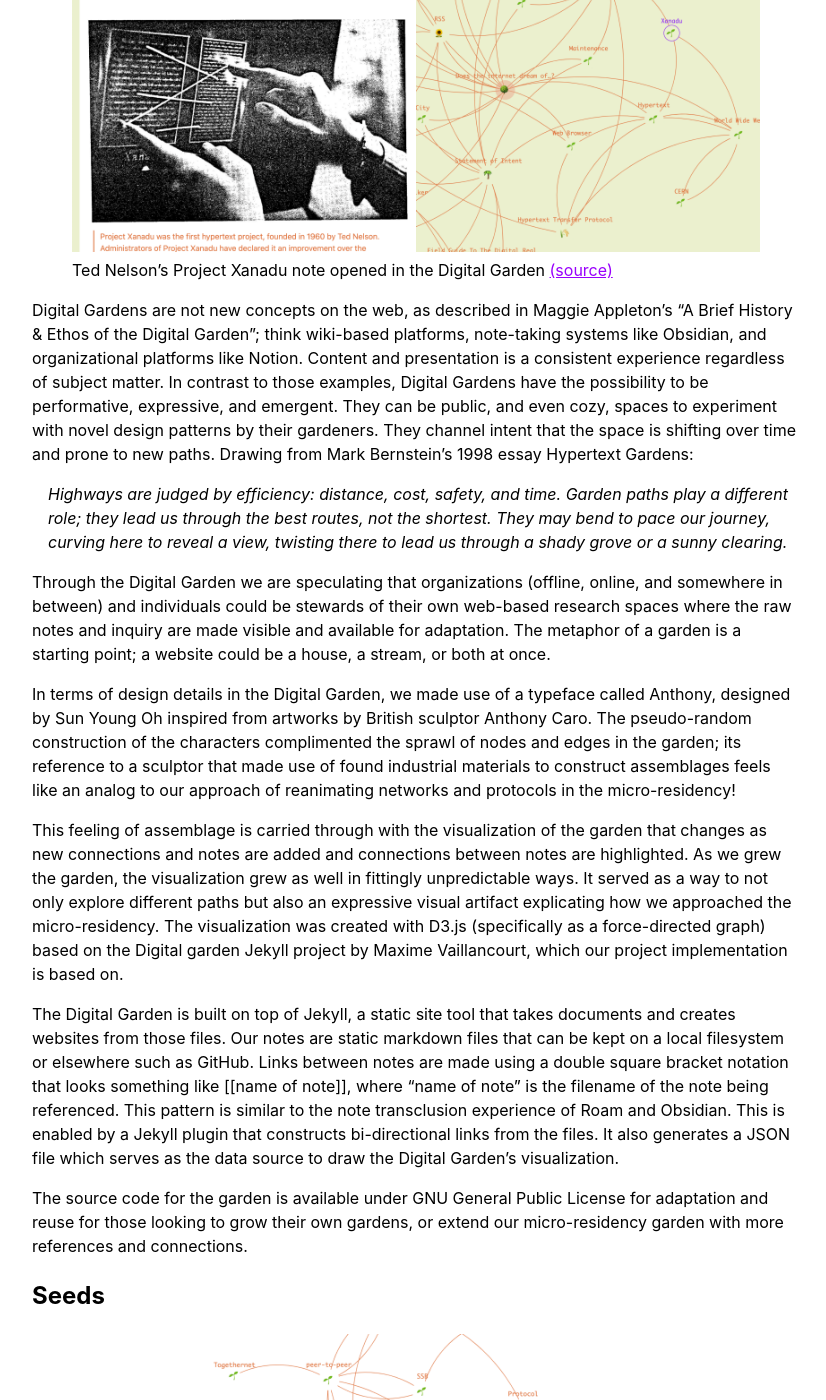
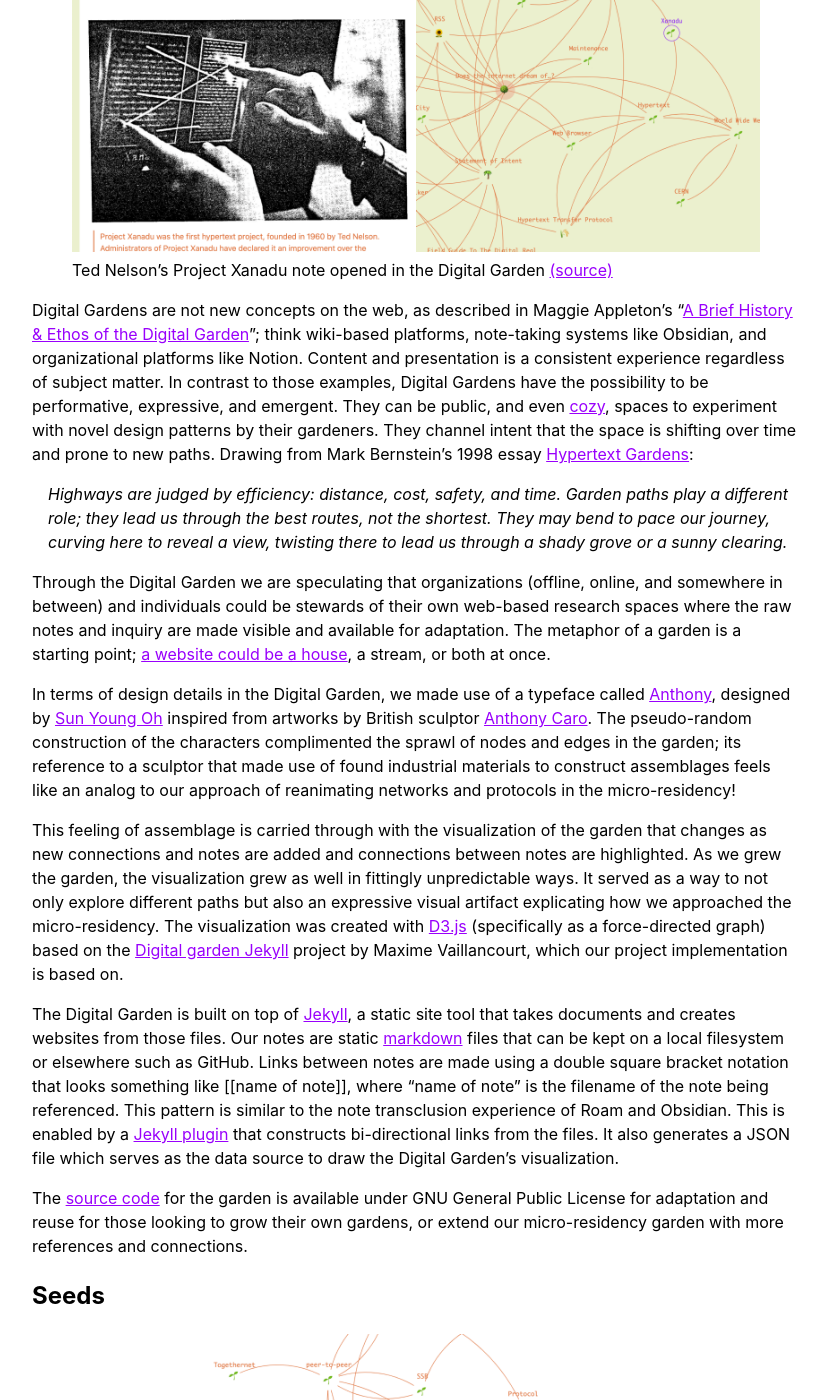
Before and after one commit to hyphacoop/hypha.coop, a Jekyll site: the page built from _posts/2022-09-24-gardens-in-the-computer.md, in a window 1280 px wide and 1400 px high, scrolled down 1956 px. Shown: the whole window, without its empty margins (32-858 px from the left). Built offline with Jekyll 4.4.1, drawn with Linux system fonts in a browser that asks for light colours; some of the changed text lies outside the part shown.

Commit message:
add links

```diff
--- a/_posts/2022-09-24-gardens-in-the-computer.md
+++ b/_posts/2022-09-24-gardens-in-the-computer.md
@@ -9,37 +9,37 @@ excerpt: 'The Digital Garden began with our initial seeds: references to publish
 ### {{ page.excerpt }}
 <figure>
 <img src='/assets/images/posts/2022-09-24-garden-01.jpg' />
-<figcaption>Ted Nelson’s Project Xanadu note opened in the Digital Garden <a href="https://digitalgarden.hypha.coop/xanadu">(source)</a></figcaption>
+<figcaption>Community Memory (<a href="https://www.computerhistory.org/collections/catalog/102680119">source</a>). Courtesy of Gwen Bell, Computer History Museum</figcaption>
 </figure>
-In the Spring of 2021 Hypha was invited by From Later, friends and foresight studio in Toronto, to participate in a micro-residency as part of The Bentway’s Digital and/as Public Space initiative that included the creation of a mobile game to meander public spaces and a Field Guide. The micro-residency brought together six talented artists, researchers, and designers to examine tensions in navigating the possibilities of online and offline public spaces; an exploration of “the interaction between digital and physical space in order to re-examine public space, overcome access barriers, promote civic engagement, and support community resilience in online, offline, and hybrid contexts.”
+In the Spring of 2021 Hypha was invited by <a href="https://fromlater.com/">From Later</a>, friends and foresight studio in Toronto, to participate in a micro-residency as part of The Bentway’s <a href="https://www.thebentway.ca/stories/digital-and-as-public-space/"><em>Digital and/as Public Space</em></a> initiative that included the creation of a <a href="https://www.directionstonowhere.com/">mobile game</a> to meander public spaces and a <a href="https://www.thebentway.ca/stories/field-guide/">Field Guide</a>. The <a href="https://www.thebentway.ca/digital-and-as-public-space-micro-residencies/">micro-residency</a> brought together six talented artists, researchers, and designers to examine tensions in navigating the possibilities of online and offline public spaces; an exploration of “the interaction between digital and physical space in order to re-examine public space, overcome access barriers, promote civic engagement, and support community resilience in online, offline, and hybrid contexts.”
 
 Where does one start? The previous year had been the founding of Hypha, and a sort of up-rooting experienced by many, and the invitation to participate in the micro-residency turned out to be a fitting prompt for reflecting on what gave us the motivation to work together and experiment in ways of producing research about the future and the past of networks, which is both legible and expressive.
 
-Our micro-residency contribution, The Digital Garden and cultivated narrative Does the internet dream of…?, was created with this in mind and spirit. These pieces are a sprawl of interconnected references that inform a set of three retro-futurist narratives based on how we saw network infrastructure, protocols, and communities, reanimated to create a possible future that is vibrant and equitable.
+Our micro-residency contribution, <a href="https://digitalgarden.hypha.coop">The Digital Garden</a> and cultivated narrative <a href="https://digitalgarden.hypha.coop/does-the-internet-dream">Does the internet dream of…?</a>, was created with this in mind and spirit. These pieces are a sprawl of interconnected references that inform a set of three retro-futurist narratives based on how we saw network infrastructure, protocols, and communities, reanimated to create a possible future that is vibrant and equitable.
 
-Hypertext, RSS (RDF Site Summary or Really Simple Syndication), and publishing were initial seeds in our garden from which connections were made to initiatives by Hypha members like Distributed Press, the artist practice of Mierle Laderman Ukeles, and projects that have lingered in our minds like Community Memory and RSS.
+Hypertext, RSS (RDF Site Summary or Really Simple Syndication), and publishing were initial seeds in our garden from which connections were made to initiatives by Hypha members like <a href="https://distributed.press/">Distributed Press</a>, the artist practice of <a href="https://digitalgarden.hypha.coop/maintenance">Mierle Laderman Ukeles</a>, and projects that have lingered in our minds like <a href="https://digitalgarden.hypha.coop/community-memory">Community Memory</a> and <a href="https://digitalgarden.hypha.coop/rss">RSS</a>.
 
 ## On Digital Gardens
 
-At the start of the micro-residency we had a variety of references and concepts we wanted to capture. This could have easily taken the form of a document accessible only to those closest to the project. However, there was a definite affinity in making our process and notes public when we really considered the theme of the initiative. This is where the concept of a Digital Garden came to mind; a public notebook of loose thoughts and, in itself, a reference to how technologies like Hyper Text Markup Language (HTML) was originally introduced to transverse documents and allow for emergent connections that are unbounded by chronological order and bi-directional (a thought is structurally connected to another thought and vice versa. Everything is deeply intertwingled). One could transverse the garden via those inline links, or through  visualization nodes and edges representing those connections; a sort of knowledge graph.
+At the start of the micro-residency we had a variety of references and concepts we wanted to capture. This could have easily taken the form of a document accessible only to those closest to the project. However, there was a definite affinity in making our process and notes public when we really considered the theme of the initiative. This is where the concept of a <a href="https://www.are.na/annika-hansteen-izora/creating-digital-gardens">Digital Garden</a> came to mind; a public notebook of loose thoughts and, in itself, a reference to how technologies like Hyper Text Markup Language (HTML) was originally introduced to transverse documents and allow for emergent connections that are unbounded by chronological order and bi-directional (a thought is structurally connected to another thought and vice versa. <a href="https://en.wikipedia.org/wiki/Intertwingularity">Everything is deeply intertwingled</a>). One could transverse the garden via those inline links, or through  visualization nodes and edges representing those connections; a sort of knowledge graph.
 
 <figure>
 <img src='/assets/images/posts/2022-09-24-garden-02.png' />
 <figcaption>Ted Nelson’s Project Xanadu note opened in the Digital Garden <a href="https://digitalgarden.hypha.coop/xanadu">(source)</a></figcaption>
 </figure>
-Digital Gardens are not new concepts on the web, as described in Maggie Appleton’s “A Brief History & Ethos of the Digital Garden”; think wiki-based platforms, note-taking systems like Obsidian, and organizational platforms like Notion. Content and presentation is a consistent experience regardless of subject matter. In contrast to those examples, Digital Gardens have the possibility to be performative, expressive, and emergent. They can be public, and even cozy, spaces to experiment with novel design patterns by their gardeners. They channel intent that the space is shifting over time and prone to new paths. Drawing from Mark Bernstein's 1998 essay Hypertext Gardens:
+Digital Gardens are not new concepts on the web, as described in Maggie Appleton’s “<a href="https://maggieappleton.com/garden-history">A Brief History & Ethos of the Digital Garden</a>”; think wiki-based platforms, note-taking systems like Obsidian, and organizational platforms like Notion. Content and presentation is a consistent experience regardless of subject matter. In contrast to those examples, Digital Gardens have the possibility to be performative, expressive, and emergent. They can be public, and even <a href="https://studio.ribbonfarm.com/p/the-extended-internet-universe">cozy</a>, spaces to experiment with novel design patterns by their gardeners. They channel intent that the space is shifting over time and prone to new paths. Drawing from Mark Bernstein's 1998 essay <a href="http://www.eastgate.com/garden/">Hypertext Gardens</a>:
 
 <p class="pl3"><em>Highways are judged by efficiency: distance, cost, safety, and time. Garden paths play a different role; they lead us through the best routes, not the shortest. They may bend to pace our journey, curving here to reveal a view, twisting there to lead us through a shady grove or a sunny clearing.</em></p>
 
-Through the Digital Garden we are speculating that organizations (offline, online, and somewhere in between) and individuals could be stewards of their own web-based research spaces where the raw notes and inquiry are made visible and available for adaptation. The metaphor of a garden is a starting point; a website could be a house, a stream, or both at once.
+Through the Digital Garden we are speculating that organizations (offline, online, and somewhere in between) and individuals could be stewards of their own web-based research spaces where the raw notes and inquiry are made visible and available for adaptation. The metaphor of a garden is a starting point; <a href="https://thecreativeindependent.com/essays/laurel-schwulst-my-website-is-a-shifting-house-next-to-a-river-of-knowledge-what-could-yours-be/">a website could be a house</a>, a stream, or both at once.
 
-In terms of design details in the Digital Garden, we made use of a typeface called Anthony, designed by Sun Young Oh inspired from artworks by British sculptor Anthony Caro. The pseudo-random construction of the characters complimented the sprawl of nodes and edges in the garden; its reference to a sculptor that made use of found industrial materials to construct assemblages feels like an analog to our approach of reanimating networks and protocols in the micro-residency!
+In terms of design details in the Digital Garden, we made use of a typeface called <a href="http://velvetyne.fr/fonts/anthony/">Anthony</a>, designed by <a href="https://www.sunyoungoh.com/">Sun Young Oh</a> inspired from artworks by British sculptor <a href="https://en.wikipedia.org/wiki/Anthony_Caro">Anthony Caro</a>. The pseudo-random construction of the characters complimented the sprawl of nodes and edges in the garden; its reference to a sculptor that made use of found industrial materials to construct assemblages feels like an analog to our approach of reanimating networks and protocols in the micro-residency!
 
-This feeling of assemblage is carried through with the visualization of the garden that changes as new connections and notes are added and connections between notes are highlighted. As we grew the garden, the visualization grew as well in fittingly unpredictable ways. It served as a way to not only explore different paths but also an expressive visual artifact explicating how we approached the micro-residency. The visualization was created with D3.js (specifically as a force-directed graph) based on the Digital garden Jekyll project by Maxime Vaillancourt, which our project implementation is based on.
+This feeling of assemblage is carried through with the visualization of the garden that changes as new connections and notes are added and connections between notes are highlighted. As we grew the garden, the visualization grew as well in fittingly unpredictable ways. It served as a way to not only explore different paths but also an expressive visual artifact explicating how we approached the micro-residency. The visualization was created with <a href="http://D3.js">D3.js</a> (specifically as a force-directed graph) based on the <a href="https://github.com/maximevaillancourt/digital-garden-jekyll-template">Digital garden Jekyll</a> project by Maxime Vaillancourt, which our project implementation is based on.
 
-The Digital Garden is built on top of Jekyll, a static site tool that takes documents and creates websites from those files. Our notes are static markdown files that can be kept on a local filesystem or elsewhere such as GitHub. Links between notes are made using a double square bracket notation that looks something like [[name of note]], where “name of note” is the filename of the note being referenced. This pattern is similar to the note transclusion experience of Roam and Obsidian. This is enabled by a Jekyll plugin that constructs bi-directional links from the files. It also generates a JSON file which serves as the data source to draw the Digital Garden’s visualization.
+The Digital Garden is built on top of <a href="https://jekyllrb.com/">Jekyll</a>, a static site tool that takes documents and creates websites from those files. Our notes are static <a href="https://en.wikipedia.org/wiki/Markdown">markdown</a> files that can be kept on a local filesystem or elsewhere such as GitHub. Links between notes are made using a double square bracket notation that looks something like [[name of note]], where “name of note” is the filename of the note being referenced. This pattern is similar to the note transclusion experience of Roam and Obsidian. This is enabled by a <a href="https://github.com/hyphacoop/digitalgarden/blob/main/_plugins/bidirectional_links_generator.rb">Jekyll plugin</a> that constructs bi-directional links from the files. It also generates a JSON file which serves as the data source to draw the Digital Garden’s visualization.
 
-The source code for the garden is available under GNU General Public License for adaptation and reuse for those looking to grow their own gardens, or extend our micro-residency garden with more references and connections.
+The <a href="https://github.com/hyphacoop/digitalgarden">source code</a> for the garden is available under GNU General Public License for adaptation and reuse for those looking to grow their own gardens, or extend our micro-residency garden with more references and connections.
 
 ## Seeds
 
@@ -47,19 +47,19 @@ The source code for the garden is available under GNU General Public License for
 <img src="/assets/images/posts/2022-09-24-garden-03.png"/>
 <figcaption>Image: Display of connected notes in the Digital Garden <a href="https://digitalgarden.hypha.coop/graph/">(source)</a></figcaption>
 </figure>
-The Digital Garden began with our initial seeds: references to publishing, protocols, RSS, and an approach to “draw from the past to rethink the present through co-operative approaches.” These seeds would inform connections to other seeds in the garden over the course of the micro-residency weaving projects such as the peer-to-peer Beaker Browser to the Post-Digital Publishing Archive, an archive of projects in art and design that explore the relationships between publishing and digital technology.
+The Digital Garden began with our <a href="https://digitalgarden.hypha.coop/initial-seeds">initial seeds</a>: references to publishing, protocols, RSS, and an approach to “draw from the past to rethink the present through co-operative approaches.” These seeds would inform connections to other seeds in the garden over the course of the micro-residency weaving projects such as the peer-to-peer <a href="https://digitalgarden.hypha.coop/beaker-browser">Beaker Browser</a> to the <a href="https://digitalgarden.hypha.coop/post-digital-publishing-archive">Post-Digital Publishing Archive</a>, an archive of projects in art and design that explore the relationships between publishing and digital technology.
 
-We considered Border Gateway Protocol (BGP), “the language spoken by routers on the Internet to determine how packets can be sent from one router to another to reach their final destination” and how its limits as a protocol contributed to the fragility of the internet we experience today. In a related way, the garden reflects on the afterlives of RSS and the receding vision of an internet that supports interoperable content publishing.
+We considered <a href="https://digitalgarden.hypha.coop/bgp">Border Gateway Protocol</a> (BGP), “the language spoken by routers on the Internet to determine how packets can be sent from one router to another to reach their final destination” and how its limits as a protocol contributed to the fragility of the internet we experience today. In a related way, the garden reflects on the afterlives of RSS and the receding vision of an internet that supports interoperable content publishing.
 <figure>
 <img src="/assets/images/posts/2022-09-24-garden-04.png"/>
 <figcaption>Image: Does the internet dream of…? note opened in the Digital Garden <a href="https://digitalgarden.hypha.coop/graph/">(source)</a></figcaption>
 </figure>
 The seeds in the garden informs a larger set of narratives that we crafted towards the end of the micro-residency and is the most intertwined node in the garden. The vignettes are of futures that have yet to arrive; glimpses of alternative experiences should  the concepts of maintenance and repair have extended to the ways we approached network infrastructure. What are the ways we can think about repurposing and adapting digital infrastructures to create equitable alternatives, with users as stewards and maintainers of protocols? Can we move beyond the impasse of internet futures based on exclusive, monetary driven, content platforms? What would a ‘resyndicatable’ internet look, or feel, like?
 
-A small look into the vignettes: The resyndicatable web, an unrealized future of rich, interoperable, content publishing on the internet that continues to exist well after its start in the early dot-com bubble. Internetworked communities, on the possibilities of BGP had it not contributed to the hyperscaling of the internet to the planetary proportions that it is today and instead skewed towards localizing, community-owned, connectivity. De-gentrifying the network, an experience of navigating a de-gentrified internet, where the protocol walled-gardens we are accustomed to collapses, giving way to new forms of digital place making, maintenance, and care.
+A small look into the vignettes: <a href="https://digitalgarden.hypha.coop/does-the-internet-dream#the-resyndicatable-web"><em>The resyndicatable web</em></a>, an unrealized future of rich, interoperable, content publishing on the internet that continues to exist well after its start in the early dot-com bubble. <a href="https://digitalgarden.hypha.coop/does-the-internet-dream#internetworked-communities"><em>Internetworked communities</em></a>, on the possibilities of BGP had it not contributed to the hyperscaling of the internet to the planetary proportions that it is today and instead skewed towards localizing, community-owned, connectivity. <a href="https://digitalgarden.hypha.coop/does-the-internet-dream#de-gentrifying-the-network"><em>De-gentrifying the network</em></a>, an experience of navigating a de-gentrified internet, where the protocol walled-gardens we are accustomed to collapses, giving way to new forms of digital place making, maintenance, and care.
 ## After Gardening
 With the creation of the vignettes, the micro-residency was completed and, peripherally, the garden has grown to its edges for the time being. The intent from hereon is for the Digital Garden to be a starting point for others to consider what equitable, networked, futures could look and feel like for them and their communities. Sometimes these futures are almost reflections of the current status quo, other times they are pointing to emerging technologies and communities around them that have yet to be fully realized (or in our case reanimated).
 
-Our approach of a public notebook that charts rhizomatic connections between research topics is just one approach of many that could have been explored. In contrast to existing, managed, platforms we wanted to explore growing a garden that others could tend on their own at a scale that felt collectively engaging.
+Our approach of a public notebook that charts <a href="https://twitter.com/discocoop/status/1473632429122408449">rhizomatic connections</a> between research topics is just one approach of many that could have been explored. In contrast to existing, managed, platforms we wanted to explore growing a garden that others could tend on their own at a scale that felt collectively engaging.
 
-Amongst the many paths this project could have taken, our interpretation of a Digital Garden is one that puts the intertwingled connections up-front and expresses the formation of insight and knowledge as a happenstance one could stumble on through something as simple as a link. Its handmade character, like Hypertext Gardens, and assemblage, like peer-to-peer, is an invitation to linger and create new connections: a quality that is vital in the network futures that have yet to come.
+Amongst the many paths this project could have taken, our interpretation of a Digital Garden is one that puts the intertwingled connections up-front and expresses the formation of insight and knowledge as a happenstance one could stumble on through something as simple as a link. Its <a href="http://luckysoap.com/statements/handmadeweb.html">handmade</a> character, like <a href="http://www.eastgate.com/garden/">Hypertext Gardens</a>, and assemblage, like <a href="https://digitalgarden.hypha.coop/peer-to-peer">peer-to-peer</a>, is an invitation to linger and create new connections: a quality that is vital in the network futures that have yet to come.
```
